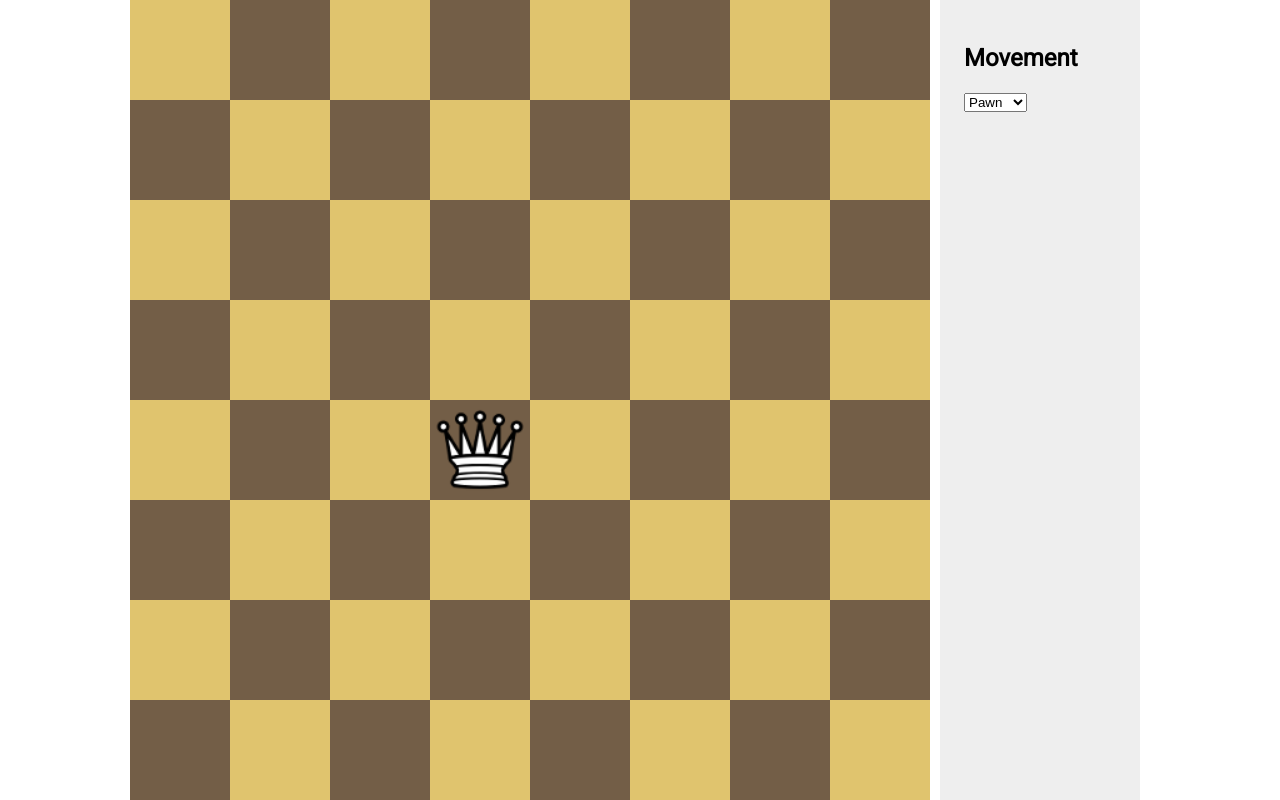
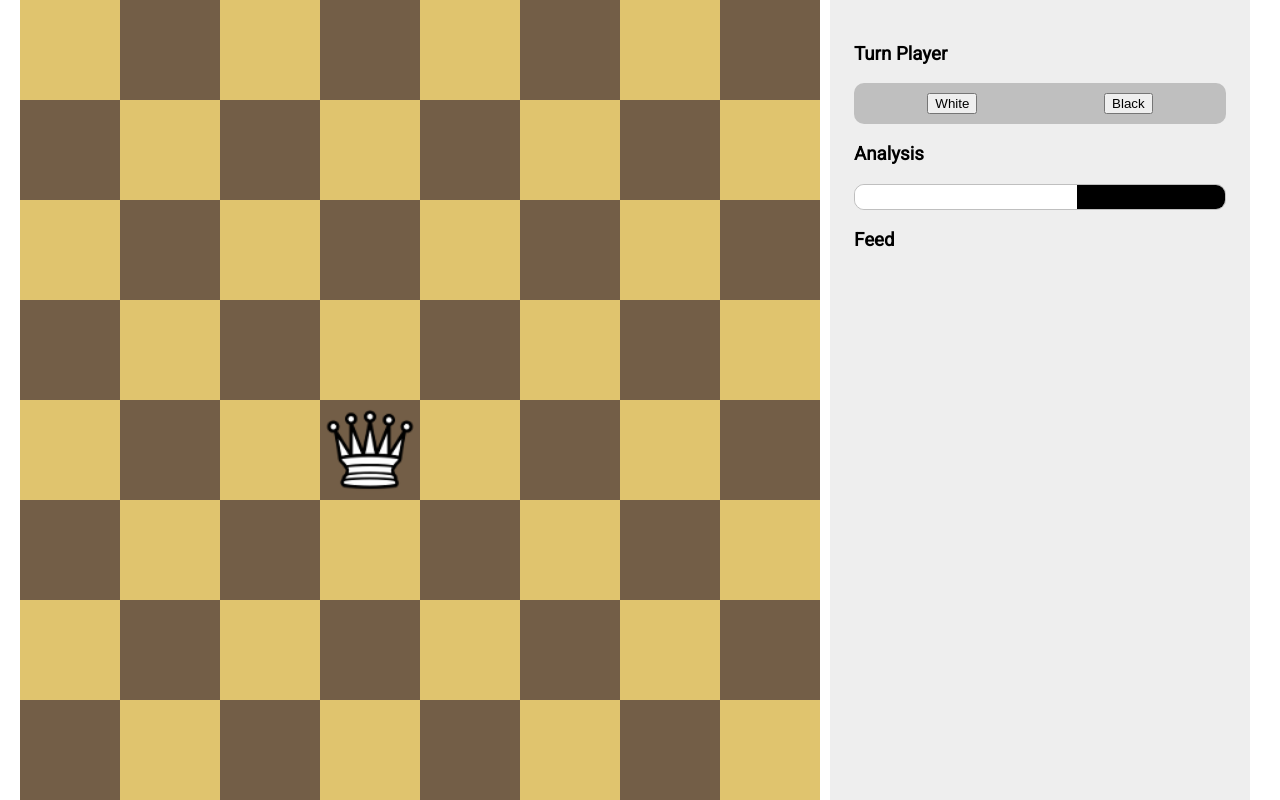
Before and after one commit to eeoooue/patterns, a plain HTML site: page docs/observer/index.html in a window 1280 px wide. Drawn offline with Linux system fonts and the light colour scheme.

Commit message:
added html elements & styling for new demo (turnplayer widget, analysis bar & feed)

```diff
--- a/docs/observer/index.html
+++ b/docs/observer/index.html
@@ -5,7 +5,7 @@
     <meta name="viewport" content="width=device-width, initial-scale=1.0">
     <link rel="stylesheet" href="style.css">
 
-    <title>Chess Movement (Strategy)</title>
+    <title>Gamestate Widgets (Observer)</title>
 
 </head>
 
@@ -18,26 +18,35 @@
 
         <div class="container totempole" id="side-tray">
 
-            <h2>Movement</h2>
+            <div class="container totempole" id="turnplayer-widget">
 
-            <form action="">
+                <h3>Turn Player</h3>
+
+                <div class="container bookshelf" id="turnswitch-bar">
+                    <button>White</button>
+                    <button>Black</button>
+                </div>
+
+            </div>
+
+            <div class="container totempole" id="analysis widget">
+                <h3>Analysis</h3>
+
+                <div class="container bookshelf" id="analysis-bar">
+
+                    <div class="teamclr-block white"></div>
+                    <div class="teamclr-block black"></div>
+
+                </div>
 
 
-            <select id="strategy-selector" name="strategy-selector">
-                <option value="Pawn">Pawn</option>
-                <option value="Bishop">Bishop</option>
-                <option value="Knight">Knight</option>
-                <option value="Rook">Rook</option>
-                <option value="Queen">Queen</option>
-                <option value="King">King</option>
-            </select>
+            </div>
 
-
-            </form>
-
+            <div class="container totempole" id="feed-widget">
+                <h3>Feed</h3>
+            </div>
 
         </div>
-
     </div>
 
 
--- a/docs/observer/style.css
+++ b/docs/observer/style.css
@@ -65,7 +65,7 @@ body {
 #side-tray {
     background-color: #eee;
     padding: 24px;
-    width: 200px;
+    width: 420px;
     margin: 0px 10px;
 }
 
@@ -80,3 +80,31 @@ body {
 .chess-tile.dark {
     background-color: #735e47;
 }
+
+#turnswitch-bar {
+    display: flex;
+    justify-content: space-around;
+    background-color: rgba(0, 0, 0, 0.2);
+    padding: 10px;
+    border-radius: 10px;
+}
+
+.teamclr-block{
+    height: 24px;
+}
+
+#analysis-bar {
+    border-radius: 10px 10px;
+    width: 100%;
+    overflow: hidden;
+    border: 1px solid rgba(0, 0, 0, 0.2);
+}
+
+.teamclr-block.black {
+    background-color: black;
+    width: 40%;
+}
+.teamclr-block.white {
+    background-color: white;
+    width: 60%;
+}
```
